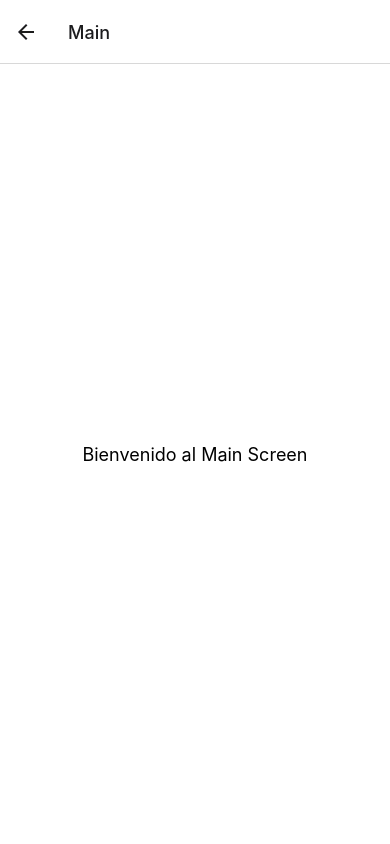
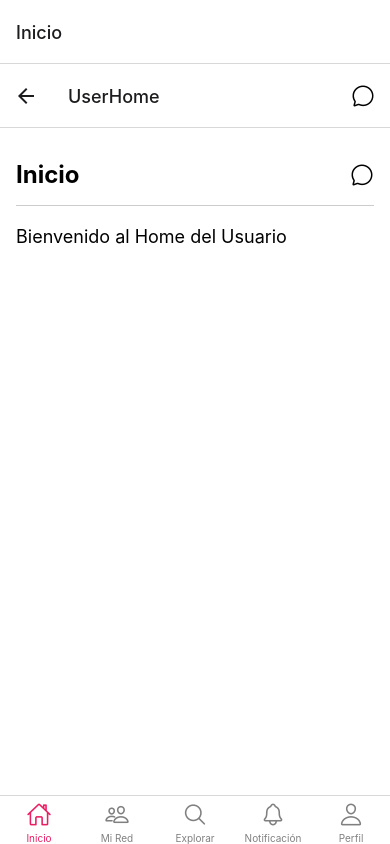
Before and after one commit to OficialNico/Tosgia, a React Native app: screen /Main in a window 390 px wide. Built offline with nearby package versions, Linux system fonts and the light colour scheme.

Commit message:
arreglos

```diff
--- a/App.js
+++ b/App.js
@@ -1,6 +1,6 @@
 import React from 'react';
 import { NavigationContainer } from '@react-navigation/native';
-import { DarkModeProvider } from './src/context/DarkModeContext';
+import { DarkModeProvider } from './src/context/DarkModeContext'; // Asegúrate de tener el contexto para el modo oscuro
 import AppNavigator from './src/navigation/AppNavigator';
 
 const App = () => {
--- a/src/navigation/AppNavigator.js
+++ b/src/navigation/AppNavigator.js
@@ -3,17 +3,17 @@ import { createStackNavigator } from '@react-navigation/stack';
 import LoginScreen from '../components/Auth/LoginScreen';
 import CreateAccountScreen from '../components/Auth/CreateAccountScreen';
 import ForgotPasswordScreen from '../components/Auth/ForgotPasswordScreen';
-import MainScreen from '../components/Main/MainScreen'; // Asegúrate de que esta ruta es correcta y que MainScreen está exportado correctamente
+import TabNavigator from './TabNavigator';
 
 const Stack = createStackNavigator();
 
 const AppNavigator = () => {
   return (
-    <Stack.Navigator>
+    <Stack.Navigator screenOptions={{ headerShown: false }}>
       <Stack.Screen name="Login" component={LoginScreen} />
       <Stack.Screen name="CreateAccount" component={CreateAccountScreen} />
       <Stack.Screen name="ForgotPassword" component={ForgotPasswordScreen} />
-      <Stack.Screen name="Main" component={MainScreen} />
+      <Stack.Screen name="Main" component={TabNavigator} />
     </Stack.Navigator>
   );
 };
--- a/src/navigation/TabNavigator.js
+++ b/src/navigation/TabNavigator.js
@@ -1,45 +1,94 @@
 import React from 'react';
 import { createBottomTabNavigator } from '@react-navigation/bottom-tabs';
+import { createStackNavigator } from '@react-navigation/stack';
 import { Ionicons } from '@expo/vector-icons';
 import UserHomeScreen from '../components/User/UserHomeScreen';
-import NotificationScreen from '../components/User/NotificationScreen';
+import ProfessionalHomeScreen from '../components/Professional/ProfessionalHomeScreen';
 import ProfileScreen from '../components/User/ProfileScreen';
-import NetworkScreen from '../components/User/NetworkScreen';  // Importa el componente Mi Red
-import ExploreScreen from '../components/User/ExploreScreen';  // Importa el componente Explorar
+import ChatScreen from '../components/Shared/ChatScreen';
+import NetworkScreen from '../components/User/NetworkScreen';  // Nueva importación para la sección "Mi Red"
+import ExploreScreen from '../components/User/ExploreScreen';  // Nueva importación para la sección "Explorar"
+import NotificationScreen from '../components/User/NotificationScreen';  // Nueva importación para la sección "Notificación"
 
 const Tab = createBottomTabNavigator();
+const Stack = createStackNavigator();
+
+const UserHomeStack = () => {
+  return (
+    <Stack.Navigator>
+      <Stack.Screen
+        name="UserHome"
+        component={UserHomeScreen}
+        options={{
+          headerRight: () => (
+            <Ionicons
+              name="chatbubble-outline"
+              size={24}
+              color="#000"
+              style={{ marginRight: 15 }}
+              onPress={() => navigation.navigate('Chat')}
+            />
+          ),
+        }}
+      />
+      <Stack.Screen name="Chat" component={ChatScreen} />
+    </Stack.Navigator>
+  );
+};
+
+const ProfessionalHomeStack = () => {
+  return (
+    <Stack.Navigator>
+      <Stack.Screen
+        name="ProfessionalHome"
+        component={ProfessionalHomeScreen}
+        options={{
+          headerRight: () => (
+            <Ionicons
+              name="chatbubble-outline"
+              size={24}
+              color="#000"
+              style={{ marginRight: 15 }}
+              onPress={() => navigation.navigate('Chat')}
+            />
+          ),
+        }}
+      />
+      <Stack.Screen name="Chat" component={ChatScreen} />
+    </Stack.Navigator>
+  );
+};
 
 const TabNavigator = () => {
   return (
     <Tab.Navigator
       screenOptions={({ route }) => ({
-        tabBarIcon: ({ focused, color, size }) => {
+        tabBarIcon: ({ color, size }) => {
           let iconName;
 
-          if (route.name === 'Home') {
-            iconName = focused ? 'home' : 'home-outline';
+          if (route.name === 'UserHome') {
+            iconName = 'home-outline';
           } else if (route.name === 'Network') {
-            iconName = focused ? 'people' : 'people-outline';
+            iconName = 'people-outline';
           } else if (route.name === 'Explore') {
-            iconName = focused ? 'compass' : 'compass-outline';
-          } else if (route.name === 'Notifications') {
-            iconName = focused ? 'notifications' : 'notifications-outline';
+            iconName = 'search-outline';
+          } else if (route.name === 'Notification') {
+            iconName = 'notifications-outline';
           } else if (route.name === 'Profile') {
-            iconName = focused ? 'person' : 'person-outline';
+            iconName = 'person-outline';
           }
 
-          // Retorna el ícono para cada pestaña
           return <Ionicons name={iconName} size={size} color={color} />;
         },
-        tabBarActiveTintColor: 'tomato',
+        tabBarActiveTintColor: '#e91e63',
         tabBarInactiveTintColor: 'gray',
       })}
     >
-      <Tab.Screen name="Home" component={UserHomeScreen} />
+      <Tab.Screen name="UserHome" component={UserHomeStack} options={{ title: 'Inicio' }} />
       <Tab.Screen name="Network" component={NetworkScreen} options={{ title: 'Mi Red' }} />
       <Tab.Screen name="Explore" component={ExploreScreen} options={{ title: 'Explorar' }} />
-      <Tab.Screen name="Notifications" component={NotificationScreen} />
-      <Tab.Screen name="Profile" component={ProfileScreen} />
+      <Tab.Screen name="Notification" component={NotificationScreen} options={{ title: 'Notificación' }} />
+      <Tab.Screen name="Profile" component={ProfileScreen} options={{ title: 'Perfil' }} />
     </Tab.Navigator>
   );
 };
```
